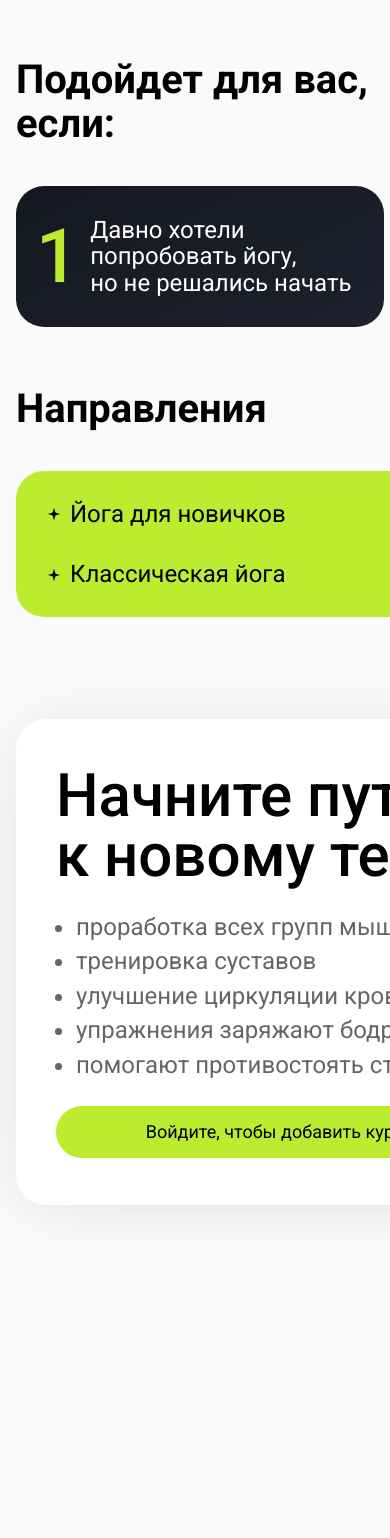
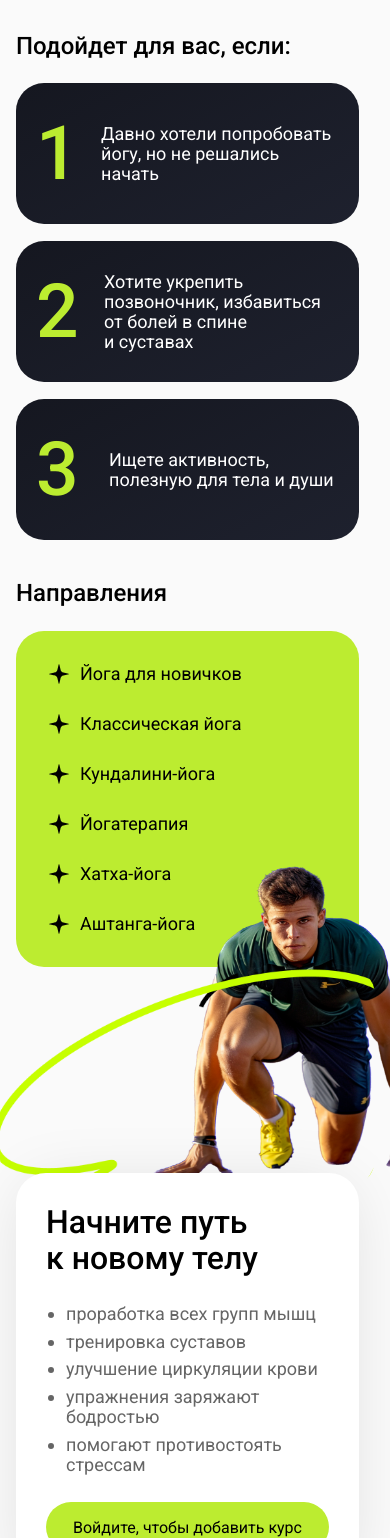
Before and after one commit to AnnyKosova/SkyFitnessPro, a Next.js app: page /courses/bodyflex in a window 390 px wide. Shown: the part 462-2000 px from the top of the page. Before the commit the page ends 1717 px from the top, so only its background shows below. Built offline with nearby package versions, Linux system fonts and the light colour scheme; no server answers.

Commit message:
feat: мобильная версия страницы курса

```diff
--- a/src/app/courses/[courseId]/page.tsx
+++ b/src/app/courses/[courseId]/page.tsx
@@ -3,12 +3,14 @@ import CoursePageClient from "@/components/CoursePage/CoursePageClient";
 type CourseConfig = {
   title: string;
   heroImageSrc: string;
+  heroImageSrcMobile?: string;
 };
 
 const courseConfig: Record<string, CourseConfig> = {
   yoga: {
     title: "Йога",
     heroImageSrc: "/images/courses/Yogapagecourse.png",
+    heroImageSrcMobile: "/images/courses/YogaMobpage.png",
   },
   stretching: {
     title: "Стретчинг",
@@ -31,5 +33,11 @@ const courseConfig: Record<string, CourseConfig> = {
 export default function CourseDetailsPage({ params }: { params: { courseId: string } }) {
   const currentConfig = courseConfig[params.courseId] ?? courseConfig.yoga;
 
-  return <CoursePageClient title={currentConfig.title} heroImageSrc={currentConfig.heroImageSrc} />;
+  return (
+    <CoursePageClient
+      title={currentConfig.title}
+      heroImageSrc={currentConfig.heroImageSrc}
+      heroImageSrcMobile={currentConfig.heroImageSrcMobile}
+    />
+  );
 }
--- a/src/components/CoursePage/CoursePage.module.css
+++ b/src/components/CoursePage/CoursePage.module.css
@@ -13,8 +13,15 @@
 }
 
 .heroImageAsset {
-  object-fit: contain;
+  object-fit: cover;
   object-position: center;
+}
+
+@media (max-width: 768px) {
+  .hero {
+    width: 343px;
+    height: 325px;
+  }
 }
 
 .suitability {
@@ -40,11 +47,7 @@
   height: 141px;
   padding: 20px;
   border-radius: 28px;
-  background: linear-gradient(
-    152.61deg,
-    rgba(21, 23, 32, 1),
-    rgba(30, 33, 46, 1)
-  );
+  background: linear-gradient(152.61deg, rgba(21, 23, 32, 1), rgba(30, 33, 46, 1));
   display: flex;
   gap: 11.5px;
   align-items: center;
@@ -66,6 +69,14 @@
   line-height: 110%;
   color: rgba(255, 255, 255, 1);
   margin: 0;
+}
+
+.suitabilityTextDesktop {
+  display: inline;
+}
+
+.suitabilityTextMobile {
+  display: none;
 }
 
 .directions {
@@ -105,11 +116,25 @@
   display: block;
 }
 
-.promo {
+.promoWrapper {
   margin-top: 102px;
   width: 1160px;
   height: 486px;
   margin-bottom: 50px;
+  position: relative;
+  overflow: visible;
+}
+
+.promoDecor {
+  position: absolute;
+  inset: 0;
+  z-index: 0;
+  pointer-events: none;
+}
+
+.promo {
+  width: 1160px;
+  height: 486px;
   background: rgba(255, 255, 255, 1);
   border-radius: 30px;
   padding: 40px;
@@ -119,7 +144,8 @@
   box-shadow: 0px 4px 67px -12px rgba(0, 0, 0, 0.13);
   box-sizing: border-box;
   position: relative;
-  overflow: visible;
+  z-index: 2;
+  margin-top: -486px;
 }
 
 .promoContent {
@@ -164,7 +190,9 @@
   color: rgba(0, 0, 0, 1);
   border: none;
   cursor: pointer;
-  transition: background 0.2s ease, color 0.2s ease;
+  transition:
+    background 0.2s ease,
+    color 0.2s ease;
 }
 
 .promoButton:hover {
@@ -182,7 +210,7 @@
   justify-content: flex-end;
   position: relative;
   height: 100%;
-  z-index: 2;
+  z-index: 0;
 }
 
 .promoSwooshClip {
@@ -200,7 +228,7 @@
   bottom: -119px;
   width: 739px;
   height: auto;
-  z-index: 1;
+  z-index: -2;
 }
 
 .promoMan {
@@ -220,3 +248,154 @@
   height: auto;
   z-index: 3;
 }
+
+@media (max-width: 768px) {
+  .hero {
+    margin-top: 40px;
+    width: 343px;
+    height: 325px;
+  }
+
+  .suitability {
+    margin-top: 40px;
+  }
+
+  .sectionTitle {
+    font-size: 24px;
+    font-weight: 500;
+    margin-bottom: 24px;
+  }
+
+  .suitabilityCards {
+    display: flex;
+    flex-direction: column;
+    gap: 17px;
+  }
+
+  .suitabilityCard {
+    width: 343px;
+    height: 141px;
+    padding: 20px;
+    gap: 30px;
+  }
+
+  .suitabilityCardTight {
+    gap: 25px;
+  }
+
+  .suitabilityNumber {
+    width: 43px;
+    height: 101px;
+  }
+
+  .suitabilityNumberCompact {
+    width: 35px;
+  }
+
+  .suitabilityText {
+    font-size: 18px;
+  }
+
+  .suitabilityTextDesktop {
+    display: none;
+  }
+
+  .suitabilityTextMobile {
+    display: flex;
+    flex-direction: column;
+    gap: 0;
+  }
+
+  .directions {
+    margin-top: 40px;
+  }
+
+  .directionsList {
+    margin-top: 24px;
+    width: 343px;
+    height: 336px;
+    padding: 30px 30px 6px;
+    display: flex;
+    flex-direction: column;
+    gap: 24px;
+  }
+
+  .directionItem {
+    font-size: 18px;
+    font-weight: 400;
+  }
+
+  .directionIcon {
+    width: 26px;
+    height: 26px;
+  }
+
+  .promoWrapper {
+    margin-top: 156px;
+    width: 343px;
+    height: 412px;
+  }
+
+  .promo {
+    width: 343px;
+    height: 412px;
+    padding: 30px;
+    margin-top: -412px;
+  }
+
+  .promoDecor {
+    z-index: 0;
+  }
+
+  .promoSwooshClip {
+    top: -156px;
+    left: -16px;
+    right: -16px;
+    height: 220px;
+    border-radius: 28px;
+  }
+
+  .promoContent {
+    width: 100%;
+  }
+
+  .promoTitle {
+    font-size: 32px;
+    font-weight: 500;
+    line-height: 110%;
+    margin-bottom: 28px;
+  }
+
+  .promoList {
+    font-size: 18px;
+    margin-bottom: 28px;
+  }
+
+  .promoButton {
+    width: 283px;
+    height: 50px;
+    font-size: 16px;
+    text-align: center;
+  }
+
+  .promoSwoosh {
+    width: 520px;
+    height: auto;
+    right: -80px;
+    top: -20px;
+  }
+
+  .promoMan {
+    width: 334.1px;
+    height: 347.01px;
+    right: -102px;
+    top: -285px;
+  }
+
+  .promoStrip {
+    width: 40px;
+    height: auto;
+    right: 120px;
+    top: -150px;
+  }
+}
--- a/src/components/CoursePage/CoursePage.tsx
+++ b/src/components/CoursePage/CoursePage.tsx
@@ -1,29 +1,62 @@
 "use client";
 
 import Image from "next/image";
+import { useEffect, useState } from "react";
 import styles from "./CoursePage.module.css";
 
 const suitabilityItems = [
+  {
+    desktop: (
       <>
         Давно хотели
         <br />
         попробовать йогу,
         <br />
         но не решались начать
-  </>,
+      </>
+    ),
+    mobile: (
+      <>
+        <span>Давно хотели попробовать</span>
+        <span>йогу, но не решались начать</span>
+      </>
+    ),
+  },
+  {
+    desktop: (
       <>
         Хотите укрепить
         <br />
         позвоночник, избавиться
         <br />
         от болей в спине и суставах
-  </>,
+      </>
+    ),
+    mobile: (
+      <>
+        <span>Хотите укрепить</span>
+        <span>позвоночник, избавиться</span>
+        <span>от болей в спине</span>
+        <span>и суставах</span>
+      </>
+    ),
+  },
+  {
+    desktop: (
       <>
         Ищете активность,
         <br />
         полезную для тела
         <br />и души
-  </>,
+      </>
+    ),
+    mobile: (
+      <>
+        <span>Ищете активность,</span>
+        <span>полезную для тела и души</span>
+      </>
+    ),
+  },
 ];
 
 const directions = [
@@ -46,14 +79,25 @@ const benefits = [
 type CoursePageProps = {
   title: string;
   heroImageSrc: string;
+  heroImageSrcMobile?: string;
 };
 
-export default function CoursePage({ title, heroImageSrc }: CoursePageProps) {
+export default function CoursePage({ title, heroImageSrc, heroImageSrcMobile }: CoursePageProps) {
+  const mobileSrc = heroImageSrcMobile ?? heroImageSrc;
+  const [isMobile, setIsMobile] = useState(false);
+
+  useEffect(() => {
+    const update = () => setIsMobile(window.innerWidth <= 768);
+    update();
+    window.addEventListener("resize", update);
+    return () => window.removeEventListener("resize", update);
+  }, []);
+
   return (
     <main className={styles.page}>
       <section className={styles.hero}>
         <Image
-          src={heroImageSrc}
+          src={isMobile ? mobileSrc : heroImageSrc}
           alt={title}
           fill
           className={styles.heroImageAsset}
@@ -65,9 +109,23 @@ export default function CoursePage({ title, heroImageSrc }: CoursePageProps) {
         <h2 className={styles.sectionTitle}>Подойдет для вас, если:</h2>
         <div className={styles.suitabilityCards}>
           {suitabilityItems.map((item, index) => (
-            <div className={styles.suitabilityCard} key={`suitability-${index}`}>
-              <span className={styles.suitabilityNumber}>{index + 1}</span>
-              <p className={styles.suitabilityText}>{item}</p>
+            <div
+              className={`${styles.suitabilityCard} ${
+                index === 1 ? styles.suitabilityCardTight : ""
+              }`}
+              key={`suitability-${index}`}
+            >
+              <span
+                className={`${styles.suitabilityNumber} ${
+                  index === 0 ? styles.suitabilityNumberCompact : ""
+                }`}
+              >
+                {index + 1}
+              </span>
+              <p className={styles.suitabilityText}>
+                <span className={styles.suitabilityTextDesktop}>{item.desktop}</span>
+                <span className={styles.suitabilityTextMobile}>{item.mobile}</span>
+              </p>
             </div>
           ))}
         </div>
@@ -91,7 +149,8 @@ export default function CoursePage({ title, heroImageSrc }: CoursePageProps) {
         </div>
       </section>
 
-      <section className={styles.promo}>
+      <section className={styles.promoWrapper}>
+        <div className={styles.promoDecor}>
           <div className={styles.promoSwooshClip}>
             <Image
               src="/images/courses/course-swoosh.png"
@@ -100,23 +159,6 @@ export default function CoursePage({ title, heroImageSrc }: CoursePageProps) {
               height={526}
               className={styles.promoSwoosh}
             />
-        </div>
-        <div className={styles.promoContent}>
-          <h2 className={styles.promoTitle}>
-            Начните путь
-            <br />
-            к новому телу
-          </h2>
-          <ul className={styles.promoList}>
-            {benefits.map((benefit) => (
-              <li className={styles.promoListItem} key={benefit}>
-                {benefit}
-              </li>
-            ))}
-          </ul>
-          <button className={styles.promoButton} type="button">
-            Войдите, чтобы добавить курс
-          </button>
           </div>
           <div className={styles.promoImage}>
             <Image
@@ -135,6 +177,26 @@ export default function CoursePage({ title, heroImageSrc }: CoursePageProps) {
               priority
             />
           </div>
+        </div>
+      </section>
+
+      <section className={styles.promo}>
+        <div className={styles.promoContent}>
+          <h2 className={styles.promoTitle}>
+            Начните путь
+            <br />к новому телу
+          </h2>
+          <ul className={styles.promoList}>
+            {benefits.map((benefit) => (
+              <li className={styles.promoListItem} key={benefit}>
+                {benefit}
+              </li>
+            ))}
+          </ul>
+          <button className={styles.promoButton} type="button">
+            Войдите, чтобы добавить курс
+          </button>
+        </div>
       </section>
     </main>
   );
--- a/src/components/CoursePage/CoursePageClient.tsx
+++ b/src/components/CoursePage/CoursePageClient.tsx
@@ -10,9 +10,14 @@ import CoursePage from "./CoursePage";
 type CoursePageClientProps = {
   title: string;
   heroImageSrc: string;
+  heroImageSrcMobile?: string;
 };
 
-export default function CoursePageClient({ title, heroImageSrc }: CoursePageClientProps) {
+export default function CoursePageClient({
+  title,
+  heroImageSrc,
+  heroImageSrcMobile,
+}: CoursePageClientProps) {
   const { user, isAuthenticated } = useAuth();
   const IS_AUTH_PREVIEW = false;
   const [isAuthOpen, setIsAuthOpen] = useState(false);
@@ -51,7 +56,11 @@ export default function CoursePageClient({ title, heroImageSrc }: CoursePageClie
         isAuthenticated={IS_AUTH_PREVIEW || isAuthenticated}
         userName={userName}
       />
-      <CoursePage title={title} heroImageSrc={heroImageSrc} />
+      <CoursePage
+        title={title}
+        heroImageSrc={heroImageSrc}
+        heroImageSrcMobile={heroImageSrcMobile}
+      />
       <AuthModal isOpen={isAuthOpen} onClose={handleCloseAuth} onRegisterClick={handleOpenRegister} />
       <RegisterModal
         isOpen={isRegisterOpen}
```
Also changed, not shown: public/images/courses/YogaMobpage.png (added). Lines whose indentation alone changed are shown as unchanged.
